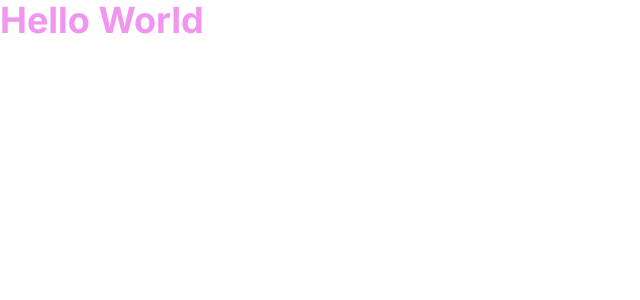
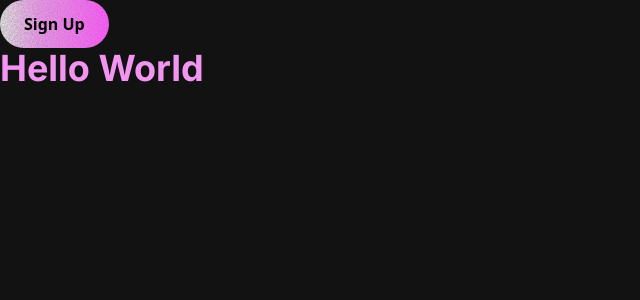
Before and after one commit to whysosaket/Metaverse-Landing-Page, a React (Vite) app: page / in a window 1280 px wide. Shown: the top 300 px of the page, without its empty margins (0-640 px from the left). Built offline with nearby package versions, Linux system fonts and the light colour scheme.

Commit message:
Custom Button

```diff
--- a/package.json
+++ b/package.json
@@ -10,6 +10,7 @@
     "preview": "vite preview"
   },
   "dependencies": {
+    "path": "^0.12.7",
     "react": "^18.3.1",
     "react-dom": "^18.3.1"
   },
--- a/src/App.tsx
+++ b/src/App.tsx
@@ -1,3 +1,4 @@
+import Navbar from "./components/Navbar"
 
 
 function App() {
@@ -5,6 +6,7 @@ function App() {
 
   return (
     <>
+      <Navbar />
       <h1 className="text-4xl text-primary font-inter font-bold">Hello World</h1>
     </>
   )
--- /dev/null
+++ b/src/components/Button.tsx
@@ -0,0 +1,9 @@
+const Button = (props: { text: string }) => {
+  return (
+    <div className="bg-custom-gradient hover:bg-custom-gradient2 px-6 py-3 rounded-3xl font-semibold text-center select-none cursor-pointer">
+      {props.text}
+    </div>
+  );
+};
+
+export default Button;
--- a/src/components/Navbar.tsx
+++ b/src/components/Navbar.tsx
@@ -1,6 +1,15 @@
+import Button from "./Button"
+
 const Navbar = () => {
   return (
-    <div>Navbar</div>
+    <div className="w-full flex">
+        <div>
+
+        </div>
+        <div>
+            <Button text="Sign Up" />
+        </div>
+    </div>
   )
 }
 
--- a/src/index.css
+++ b/src/index.css
@@ -3,3 +3,7 @@
 @tailwind base;
 @tailwind components;
 @tailwind utilities;
+
+body{
+  background-color: rgb(18, 18, 18);
+}
--- a/tailwind.config.js
+++ b/tailwind.config.js
@@ -12,7 +12,11 @@ export default {
       },
       fontFamily: {
         inter: ["Inter", "system-ui"],
-      }
+      },
+      backgroundImage: {
+        'custom-gradient': 'linear-gradient(to right, rgba(255, 255, 255, 0.6) 1%, rgba(241, 149, 240, 0.8) 35%, rgba(250, 86, 247, 0.9) 100%), url(assets/noise.svg)',
+        'custom-gradient2': 'linear-gradient(to right, rgba(255, 255, 255, 0.6) 1%, rgba(221, 129, 220, 0.8) 35%, rgba(230, 66, 227, 0.9) 100%), url(assets/noise.svg)',
+      },
     },
   },
   plugins: [],
```
Also changed, not shown: src/assets/noise.svg (added), 1 other file (tests, documents, lock files or other folders).
